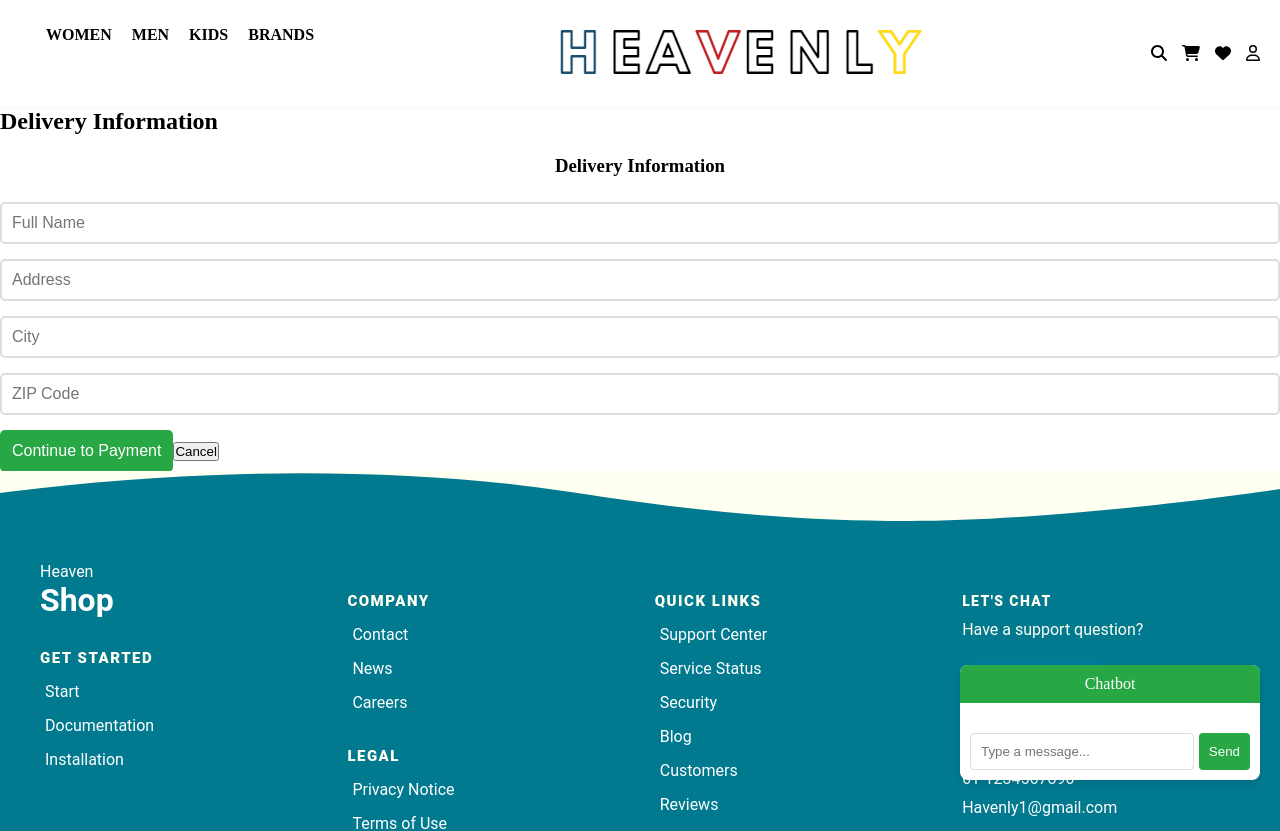
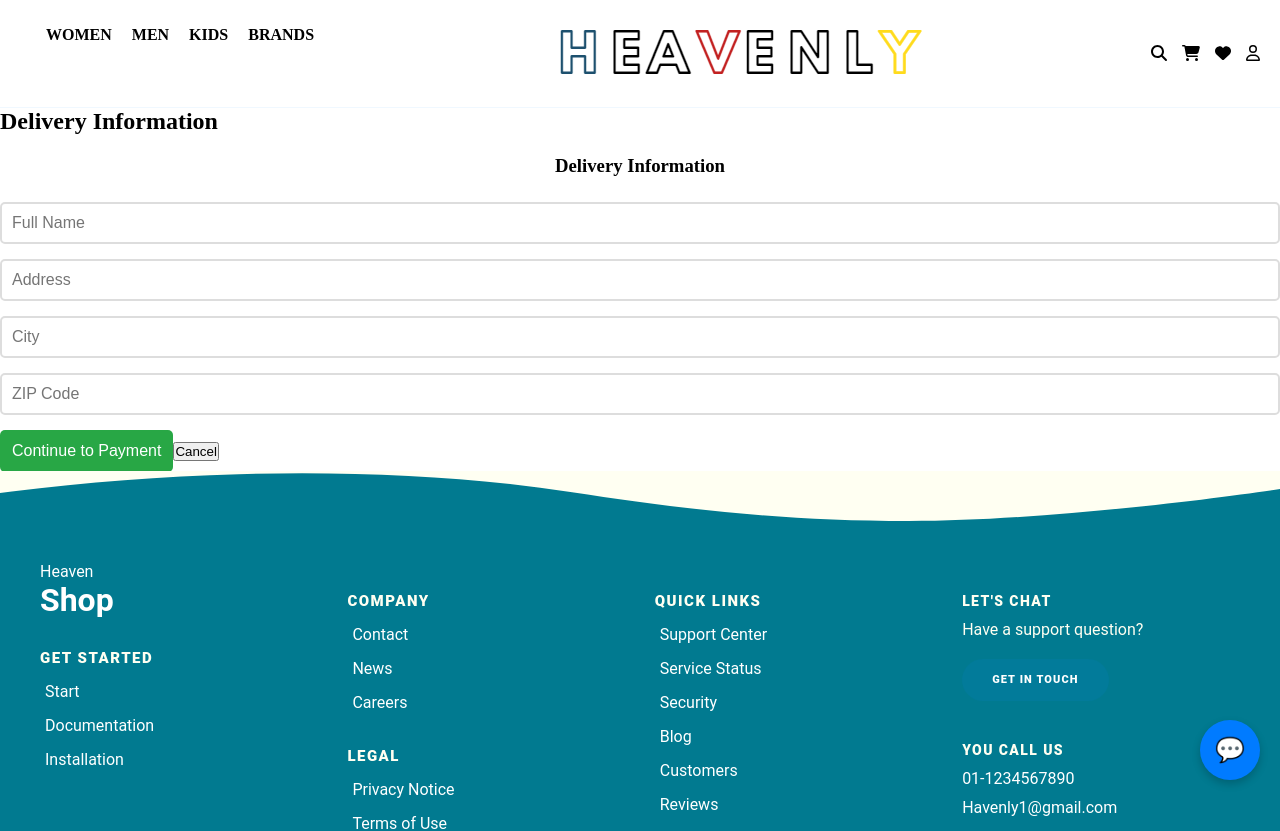
Before and after one commit to TausifReza22/mernstack-frontend, a React (Vite) app: page /delivery in a window 1280 px wide. Shown: the top 831 px of the page. Built offline with nearby package versions, Linux system fonts and the light colour scheme.

Commit message:
update_chatbot

```diff
--- a/package.json
+++ b/package.json
@@ -16,6 +16,7 @@
     "@fortawesome/react-fontawesome": "^0.2.2",
     "axios": "^1.7.7",
     "firebase": "^10.13.2",
+    "razorpay": "^2.9.4",
     "react": "^18.3.1",
     "react-dom": "^18.3.1",
     "react-router-dom": "^6.26.2"
--- a/src/components/Navbar.jsx
+++ b/src/components/Navbar.jsx
@@ -63,12 +63,12 @@ const Navbar = () => {
             <a className="nav-icon" onClick={toggleSearchBar}>
               <FontAwesomeIcon icon={faMagnifyingGlass} />
             </a>
-            {showSearchBar && (
-              <div className="search-bar-container">
-                <input className="search-input" type="text" placeholder="Search..." />
-                <button className="search-button">Search</button>
-              </div>
-            )}
+            {/* {showSearchBar && (
+              // <div className="search-bar-container">
+              //   <input className="search-input" type="text" placeholder="Search..." />
+              //   <button className="search-button">Search</button>
+              // </div>
+            )} */}
             <a className="nav-icon" onClick={toggleCart}>
               <FontAwesomeIcon icon={faCartShopping} />
             </a>
--- a/src/components/chatbot.css
+++ b/src/components/chatbot.css
@@ -1,67 +1,110 @@
+/* Chatbot.css */
+
+/* Style for the round chatbot button */
+.chatbot-icon {
+  position: fixed;
+  bottom: 20px;
+  right: 20px;
+  width: 60px;
+  height: 60px;
+  background-color: #007bff;
+  color: white;
+  font-size: 24px;
+  border-radius: 50%;
+  display: flex;
+  justify-content: center;
+  align-items: center;
+  cursor: pointer;
+  box-shadow: 0 4px 8px rgba(0, 0, 0, 0.2);
+  z-index: 1000;
+}
+
+/* Chatbot container styles */
 .chatbot-container {
   position: fixed;
   bottom: 20px;
   right: 20px;
-  width: 300px;
-  background-color: #fff;
+  width: 350px;
+  height: 500px;
+  background-color: white;
   border-radius: 8px;
-  box-shadow: 0 4px 8px rgba(0, 0, 0, 0.1);
+  box-shadow: 0 4px 12px rgba(0, 0, 0, 0.2);
+  z-index: 1000;
   display: flex;
   flex-direction: column;
-  z-index: 1000;
 }
 
+/* Chatbot header */
 .chatbot-header {
-  background-color: #28a745;
+  background-color: #007bff;
   color: white;
   padding: 10px;
-  text-align: center;
-  border-radius: 8px 8px 0 0;
+  display: flex;
+  justify-content: space-between;
+  align-items: center;
+  border-top-left-radius: 8px;
+  border-top-right-radius: 8px;
 }
 
+.close-btn {
+  background: none;
+  border: none;
+  color: white;
+  font-size: 20px;
+  cursor: pointer;
+}
+
+/* Chatbot messages area */
 .chatbot-messages {
   flex: 1;
   padding: 10px;
   overflow-y: auto;
-  max-height: 400px; /* Limit height */
+  background-color: #f9f9f9;
 }
 
 .message {
+  padding: 10px;
   margin-bottom: 10px;
+  border-radius: 4px;
+  max-width: 80%;
 }
 
 .message.user {
-  text-align: right;
-  color: #28a745; /* User message color */
+  background-color: #d1e7dd;
+  align-self: flex-end;
 }
 
 .message.bot {
-  text-align: left;
-  color: #007bff; /* Bot message color */
+  background-color: #f1f1f1;
+  align-self: flex-start;
 }
 
+/* Chatbot input area */
 .chatbot-input {
   display: flex;
   padding: 10px;
+  background-color: #f1f1f1;
+  border-bottom-left-radius: 8px;
+  border-bottom-right-radius: 8px;
 }
 
 .chatbot-input input {
   flex: 1;
   padding: 10px;
+  border-radius: 4px;
   border: 1px solid #ddd;
-  border-radius: 4px;
+  margin-right: 10px;
 }
 
 .chatbot-input button {
   padding: 10px;
-  background-color: #28a745;
+  background-color: #007bff;
   color: white;
   border: none;
   border-radius: 4px;
-  margin-left: 5px;
   cursor: pointer;
 }
 
 .chatbot-input button:hover {
-  background-color: #218838; /* Darker green on hover */
+  background-color: #0056b3;
 }
--- a/src/components/chatbot.jsx
+++ b/src/components/chatbot.jsx
@@ -1,9 +1,10 @@
 import React, { useState } from 'react';
-import './Chatbot.css'; // Optional: Add styles for the chatbot
+import './Chatbot.css'; // Add styles for the chatbot
 
 const Chatbot = () => {
   const [messages, setMessages] = useState([]);
   const [input, setInput] = useState('');
+  const [isOpen, setIsOpen] = useState(false); // Add state to toggle chatbot
 
   const handleSend = async () => {
     if (!input.trim()) return;
@@ -20,18 +21,34 @@ const Chatbot = () => {
   };
 
   const fetchChatbotResponse = async (userInput) => {
-    // Here you would call your AI API, e.g., ChatGPT, Bing, etc.
-    // For demonstration, we'll return a static response
+    // Simulate a delay in chatbot response
     return new Promise((resolve) => {
       setTimeout(() => {
         resolve(`You said: "${userInput}". How can I assist you further?`);
-      }, 1000); // Simulate a delay
+      }, 1000);
     });
   };
 
+  const toggleChatbot = () => {
+    setIsOpen(!isOpen); // Toggle the chatbot window
+  };
+
   return (
+    <div>
+      {!isOpen && (
+        <div className="chatbot-icon" onClick={toggleChatbot}>
+          💬
+        </div>
+      )}
+
+      {isOpen && (
         <div className="chatbot-container">
-      <div className="chatbot-header">Chatbot</div>
+          <div className="chatbot-header">
+            <span>Chatbot</span>
+            <button className="close-btn" onClick={toggleChatbot}>
+              &times;
+            </button>
+          </div>
           <div className="chatbot-messages">
             {messages.map((msg, index) => (
               <div key={index} className={`message ${msg.sender}`}>
@@ -50,6 +67,8 @@ const Chatbot = () => {
             <button onClick={handleSend}>Send</button>
           </div>
         </div>
+      )}
+    </div>
   );
 };
 
```
Also changed, not shown: src/components/CartContext.jsx (added, +74 -0 lines), 1 other file (tests, documents, lock files or other folders). Lines whose indentation alone changed are shown as unchanged.
